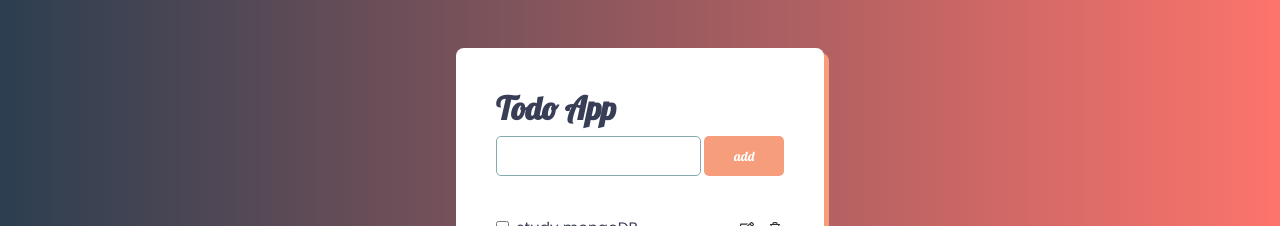
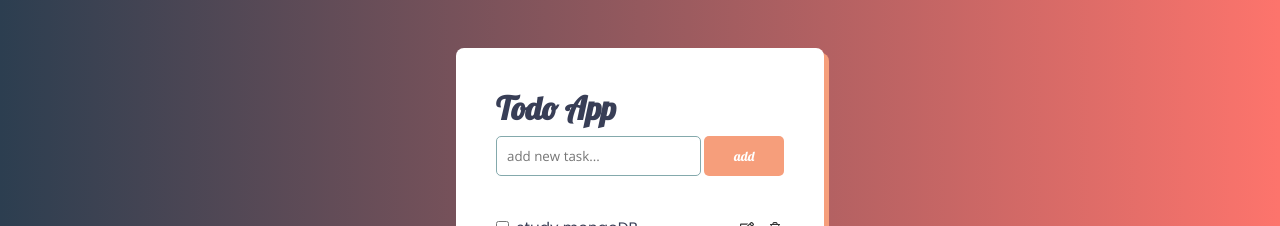
Before and after one commit to aguilanbon/todo-react, a React (Create React App) app: page / in a window 1280 px wide. Shown: the top 226 px of the page. Built offline with nearby package versions, Linux system fonts and the light colour scheme; data requests are answered from the project's data file.

Commit message:
placeholders

```diff
--- a/src/components/TodoListComponent.jsx
+++ b/src/components/TodoListComponent.jsx
@@ -48,7 +48,7 @@ function TodoListComponent() {
       <div className='head-container'>
           <h1>Todo App</h1>
         <div className="input-container">
-          <input type="text" id='textInput' value={nameOfTask} onChange={(e) => setnameOfTask(e.target.value)}/>
+          <input type="text" id='textInput' placeholder='add new task...' value={nameOfTask} onChange={(e) => setnameOfTask(e.target.value)}/>
           <button onClick={() => {
             addTodo()
           }}>add</button>
```
